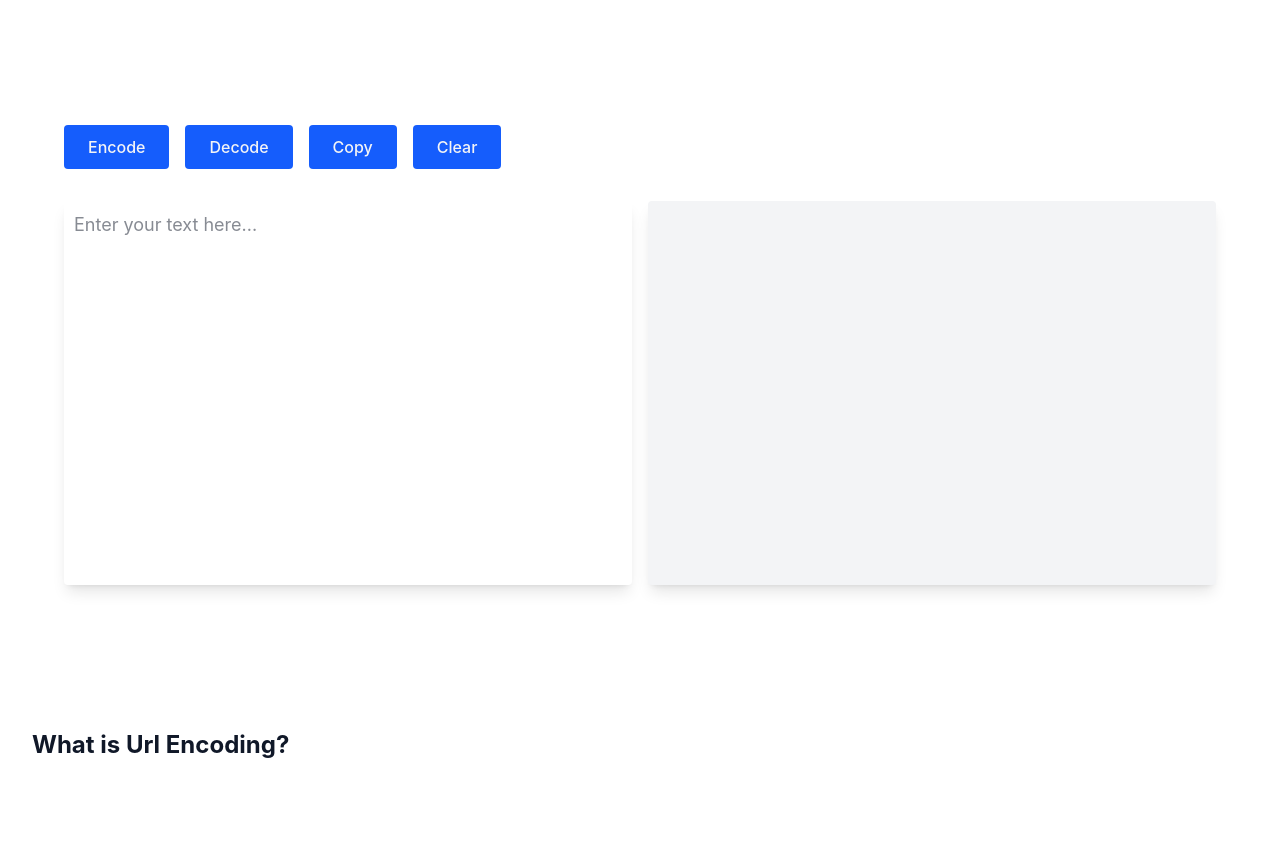
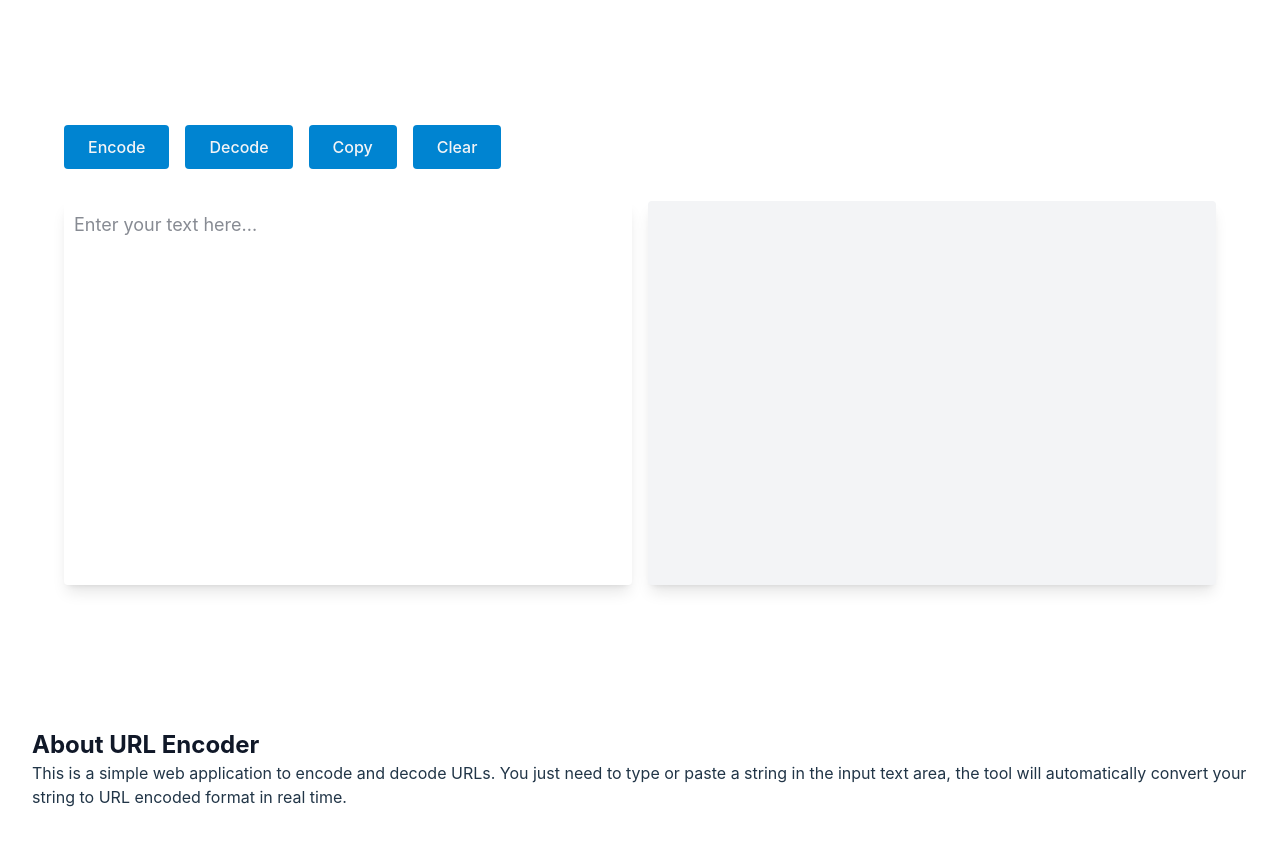
Before and after one commit to blueorionn/url-encoder-decoder, a website built with Vite: page index.html in a window 1280 px wide. Shown: the part 163-1008 px from the top of the page. Built offline with nearby package versions, Linux system fonts and the light colour scheme.

Commit message:
add small aboutme section

```diff
--- a/index.html
+++ b/index.html
@@ -30,25 +30,25 @@
         <div class="my-4 lg:my-8 w-full flex gap-4">
           <button
             type="button"
-            class="p-2.5 px-6 cursor-pointer rounded bg-blue-600 hover:bg-blue-500 transition-all"
+            class="p-2.5 px-6 cursor-pointer rounded bg-sky-600 hover:bg-sky-500 transition-all"
           >
             <span class="font-medium text-gray-100">Encode</span>
           </button>
           <button
             type="button"
-            class="p-2.5 px-6 cursor-pointer rounded bg-blue-600 hover:bg-blue-500 transition-all"
+            class="p-2.5 px-6 cursor-pointer rounded bg-sky-600 hover:bg-sky-500 transition-all"
           >
             <span class="font-medium text-gray-100">Decode</span>
           </button>
           <button
             type="button"
-            class="p-2.5 px-6 cursor-pointer rounded bg-blue-600 hover:bg-blue-500 transition-all"
+            class="p-2.5 px-6 cursor-pointer rounded bg-sky-600 hover:bg-sky-500 transition-all"
           >
             <span class="font-medium text-gray-100">Copy</span>
           </button>
           <button
             type="button"
-            class="p-2.5 px-6 cursor-pointer rounded bg-blue-600 hover:bg-blue-500 transition-all"
+            class="p-2.5 px-6 cursor-pointer rounded bg-sky-600 hover:bg-sky-500 transition-all"
           >
             <span class="font-medium text-gray-100">Clear</span>
           </button>
@@ -79,8 +79,14 @@
       <section class="max-w-7xl mx-auto px-8 py-8 lg:py-16 xl:py-20">
         <div class="w-full">
           <h1 class="font-bold text-xl lg:text-2xl text-gray-900">
-            What is Url Encoding?
+            About URL Encoder
           </h1>
+          <p>
+            This is a simple web application to encode and decode URLs. You just
+            need to type or paste a string in the input text area, the tool will
+            automatically convert your string to URL encoded format in real
+            time.
+          </p>
         </div>
       </section>
     </main>
```
